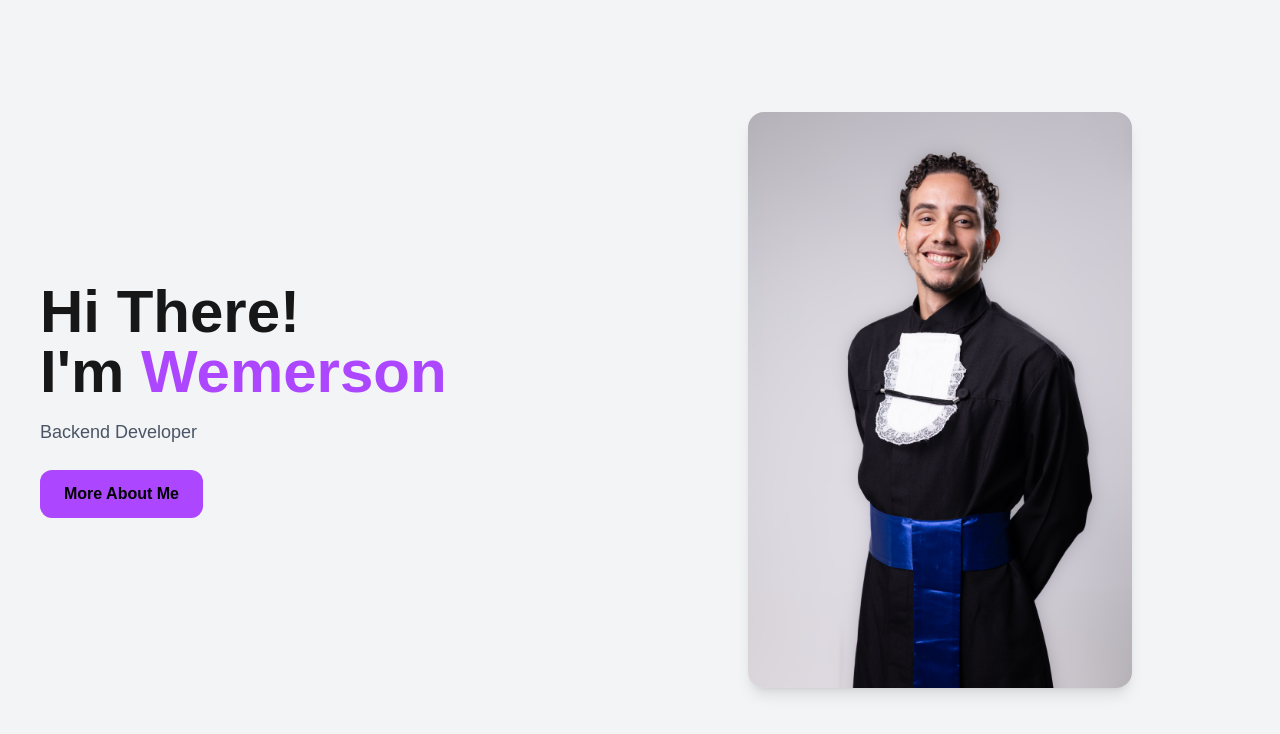
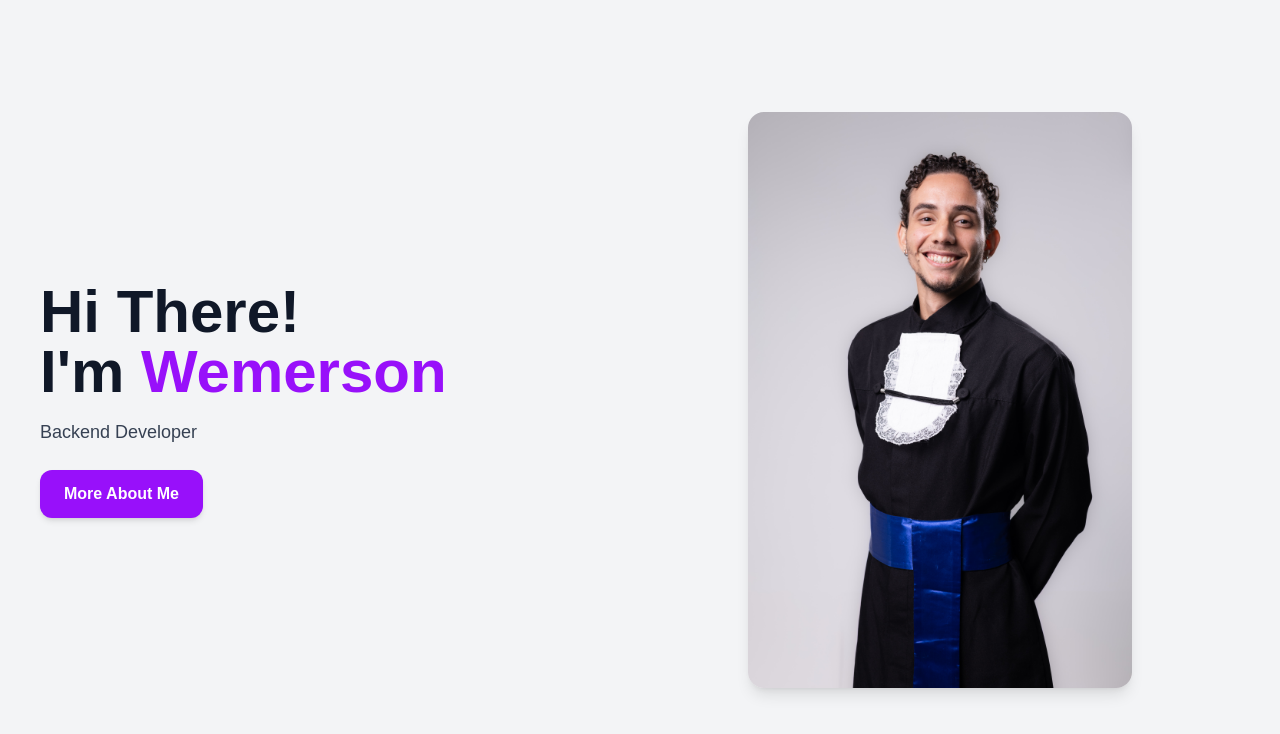
Before and after one commit to wmsalves/portfolio-wmsalves, a Next.js app: page / in a window 1280 px wide. Shown: the top 734 px of the page. Built offline with nearby package versions, Linux system fonts and the light colour scheme.

Commit message:
style(home): update hero section with purple theme and optimized image

```diff
--- a/src/app/page.tsx
+++ b/src/app/page.tsx
@@ -1,18 +1,21 @@
 "use client";
 
 import { motion } from "framer-motion";
+import Image from "next/image";
 
 export default function Home() {
   return (
     <section className="flex flex-col md:flex-row items-center justify-between h-screen px-10 bg-gray-100">
       {/* Texto */}
       <div className="flex-1 text-center md:text-left">
-        <h1 className="text-4xl md:text-6xl font-bold">
+        <h1 className="text-4xl md:text-6xl font-bold text-gray-900">
           Hi There! <br />
-          I&apos;m <span className="text-purple-500">Wemerson</span>
+          I&apos;m <span className="text-purple-600">Wemerson</span>
         </h1>
-        <p className="mt-4 text-gray-600 text-lg">Backend Developer</p>
-        <button className="mt-6 px-6 py-3 bg-purple-500 text-black font-semibold rounded-xl hover:bg-purple-400 transition">
+        <p className="mt-4 text-gray-700 text-lg font-medium">
+          Backend Developer
+        </p>
+        <button className="mt-6 px-6 py-3 bg-purple-600 text-white font-semibold rounded-xl shadow-md hover:bg-purple-500 transition">
           More About Me
         </button>
       </div>
@@ -24,10 +27,13 @@ export default function Home() {
         transition={{ duration: 1 }}
         className="flex-1 flex justify-center mt-10 md:mt-0"
       >
-        <img
+        <Image
           src="/images/ProfilePhoto.JPG"
           alt="Profile Photo"
-          className="rounded-2xl shadow-lg w-72 md:w-96"
+          width={400}
+          height={400}
+          className="rounded-2xl shadow-lg w-72 md:w-96 object-cover"
+          priority
         />
       </motion.div>
     </section>
```
